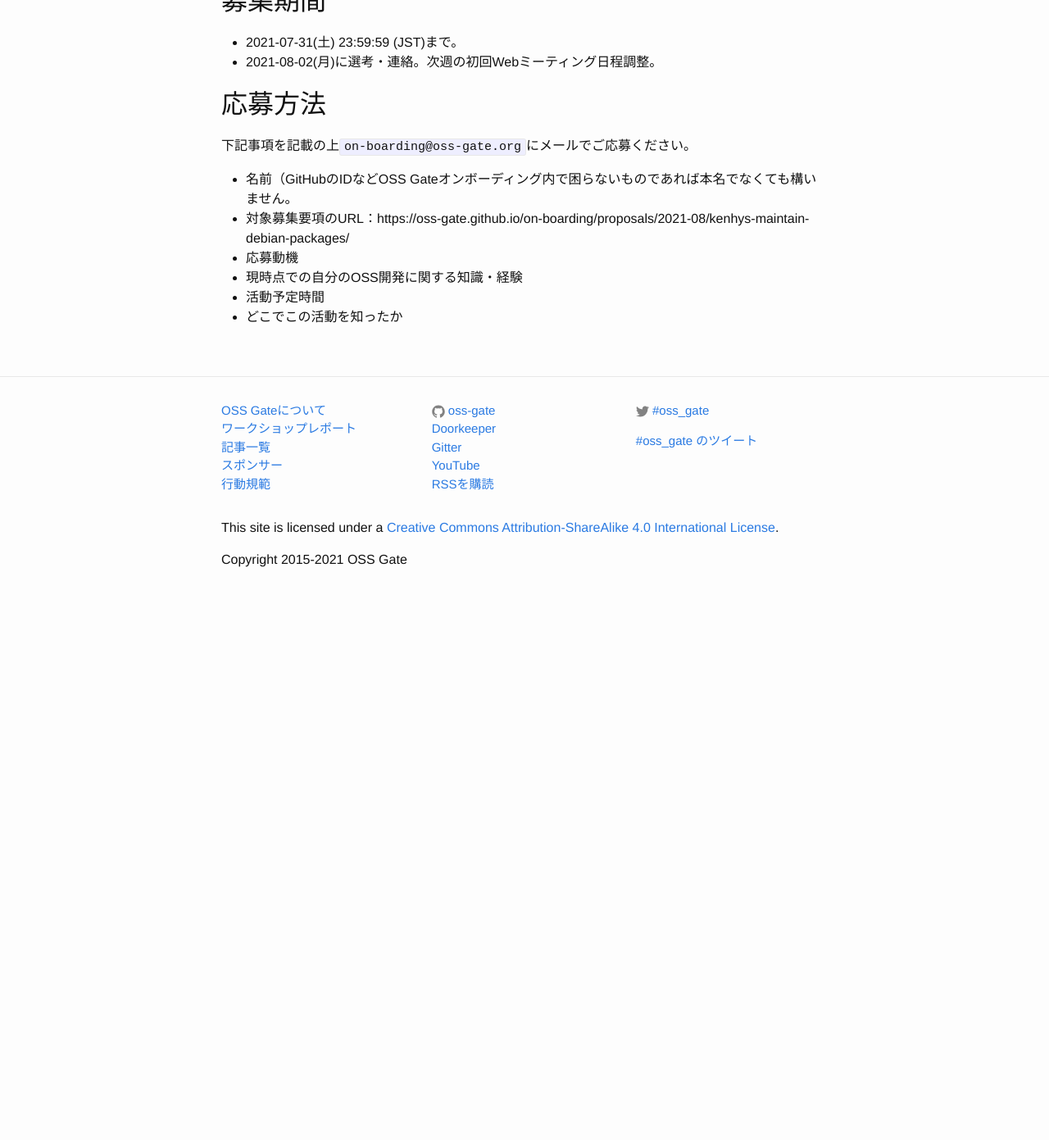
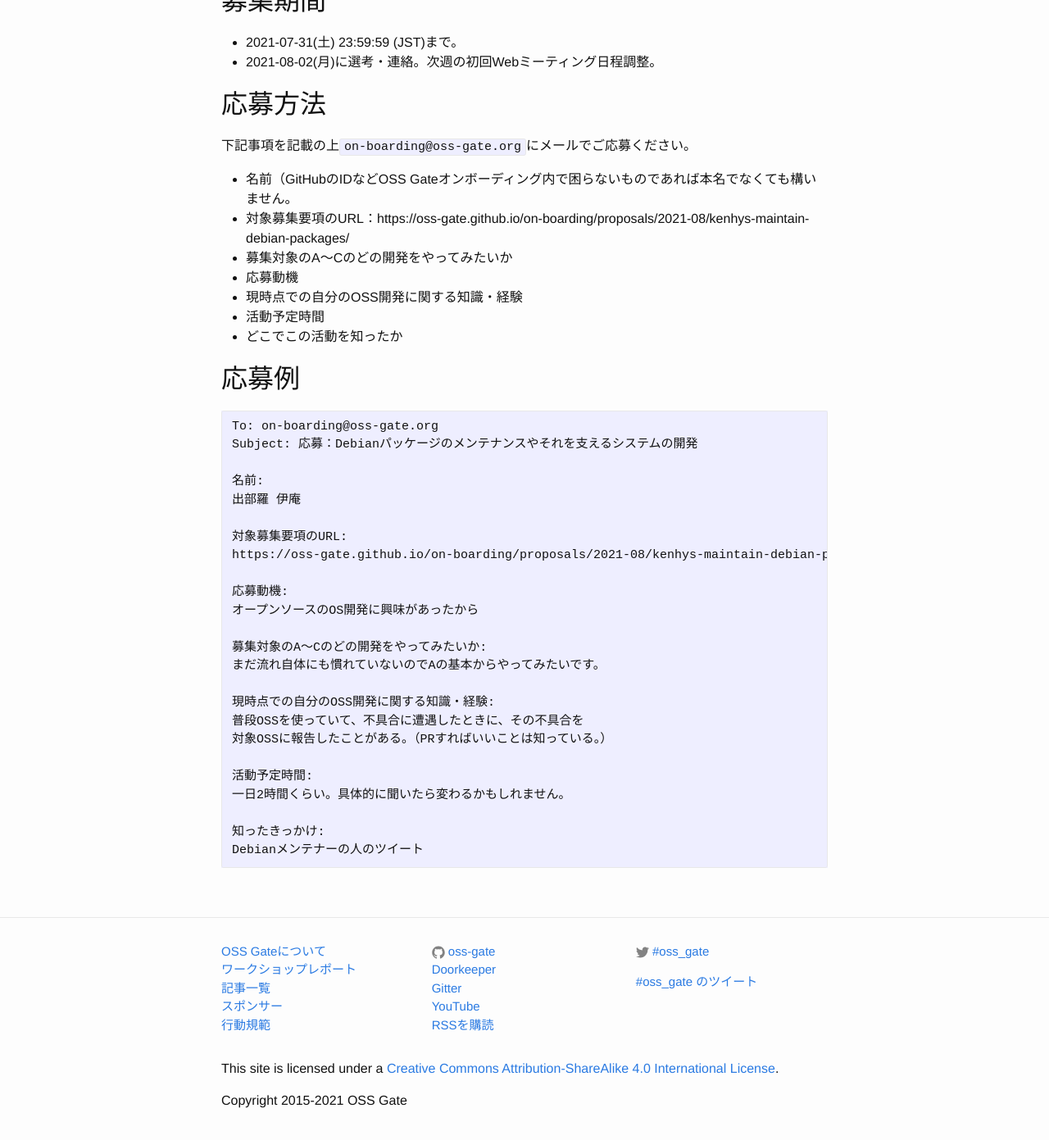
Before and after one commit to oss-gate/on-boarding, a Jekyll site: the page built from proposals/2021-08/kenhys-maintain-debian-packages/index.md, in a window 1280 px wide and 1400 px high, scrolled down 4558 px. Shown: the top 1391 px of the window at 82% size. Built offline with Jekyll 4.4.1, drawn with Linux system fonts in a browser that asks for light colours; Markdown is read by kramdown in place of the engine named in the settings; comment, search, counter and statistics services are not loaded; before the commit the page ends 5298 px from its top, so only the background shows below that.

Commit message:
Added the application sample (#13)
Question   [ 募集対象のA～Cのどの開発をやってみたいか] would be only applicable for this project.
(Not necessary added into [/process/])

````diff
--- a/proposals/2021-08/kenhys-maintain-debian-packages/index.md
+++ b/proposals/2021-08/kenhys-maintain-debian-packages/index.md
@@ -166,7 +166,37 @@ mentors.debian.netの改善に関しては、まだ[salsa](https://salsa.debian.
 
   * 名前（GitHubのIDなどOSS Gateオンボーディング内で困らないものであれば本名でなくても構いません。
   * 対象募集要項のURL：{{ site.url }}{{ site.baseurl }}{% link proposals/2021-08/kenhys-maintain-debian-packages/index.md %}
+  * 募集対象のA～Cのどの開発をやってみたいか
   * 応募動機
   * 現時点での自分のOSS開発に関する知識・経験
   * 活動予定時間
   * どこでこの活動を知ったか
+
+## <span id="application-example">応募例</span>
+
+```text
+To: on-boarding@oss-gate.org
+Subject: 応募：Debianパッケージのメンテナンスやそれを支えるシステムの開発
+
+名前:
+出部羅 伊庵
+
+対象募集要項のURL:
+https://oss-gate.github.io/on-boarding/proposals/2021-08/kenhys-maintain-debian-packages/
+
+応募動機:
+オープンソースのOS開発に興味があったから
+
+募集対象のA～Cのどの開発をやってみたいか:
+まだ流れ自体にも慣れていないのでAの基本からやってみたいです。
+
+現時点での自分のOSS開発に関する知識・経験:
+普段OSSを使っていて、不具合に遭遇したときに、その不具合を
+対象OSSに報告したことがある。（PRすればいいことは知っている。）
+
+活動予定時間:
+一日2時間くらい。具体的に聞いたら変わるかもしれません。
+
+知ったきっかけ:
+Debianメンテナーの人のツイート
+```
````
